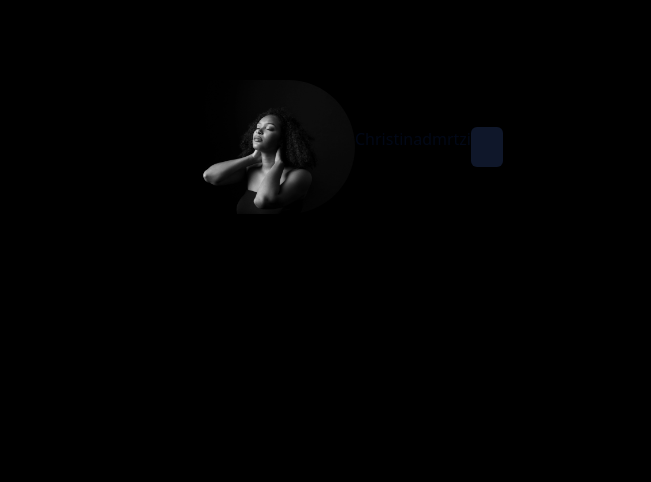
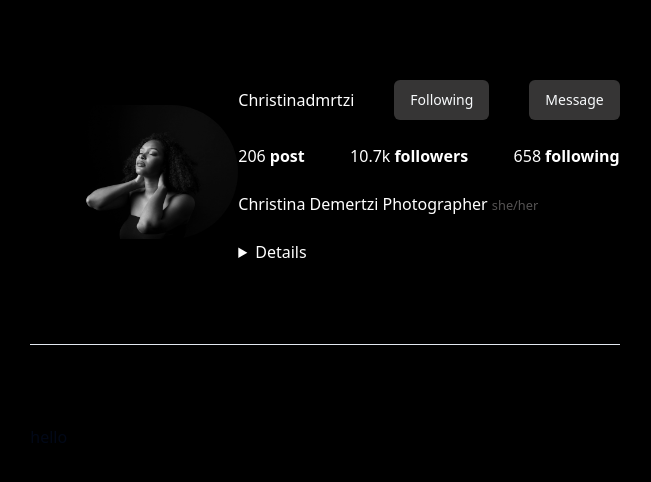
Before and after one commit to git-create-devben/creator-website-0.01, a React (Vite) app: page /Gallery in a window 1280 px wide. Shown: the top 482 px of the page, without its empty margins (315-966 px from the left). Built offline with nearby package versions, Linux system fonts and the light colour scheme.

Commit message:
install axios

```diff
--- a/package.json
+++ b/package.json
@@ -43,6 +43,7 @@
     "@radix-ui/react-toggle": "^1.0.3",
     "@radix-ui/react-toggle-group": "^1.0.4",
     "@radix-ui/react-tooltip": "^1.0.7",
+    "axios": "^1.6.2",
     "bootstrap": "^5.3.2",
     "class-variance-authority": "^0.7.0",
     "clsx": "^2.0.0",
--- a/src/gallery/gallery.tsx
+++ b/src/gallery/gallery.tsx
@@ -1,24 +1,52 @@
-import { Button } from "@/components/ui/button"
-import img from "../assets/bg.png"
+import { Button } from "@/components/ui/button";
+import img from "../assets/bg.png";
 const gallery = () => {
   return (
+    // parent div
     <main className="p-20 flex justify-center h-[100vh] w-full">
+      {/* first child div */}
       <div className="flex flex-col gap-20">
+        {/* header div */}
         <div className="flex flex-row items-center justify-center">
-              <img src={img} alt=""  className="rounded-full w-52 "/>
-                <div className="flex flex-col gap-20px">
-                 <div className="flex flex-row">
-                  <h2>Christinadmrtzi</h2>
-                   <Button></Button>
+          {/* header image */}
+          <img src={img} alt="" className="rounded-full w-52 " />
+          <div className="flex flex-col gap-6">
+            <div className="flex flex-row gap-10 items-center ">
+              <h2 className="text-white">Christinadmrtzi</h2>
+              <Button className="bg-[#5a58589a]">Following</Button>
+              <Button className="bg-[#5a58589a]">Message</Button>
+            </div>
+            <div className="flex justify-between text-white">
+              <span>
+                206<b className="ml-1">post</b>
+              </span>
+              <span>
+                10.7k<b className="ml-1">followers</b>
+              </span>
+              <span>
+                658<b className="ml-1">following</b>
+              </span>
+            </div>
+            <div className="flex flex-col gap-6">
+              <p className="text-white">
+                Christina Demertzi Photographer{" "}
+                <small className="text-[#5a5858f1]">she/her</small>
+              </p>
+              <details className="text-white">
+                <small className="text-[#5a5858f1]">Photographer </small> <br/>
+                probably traveling or taking pictures yes, i do weddings
+                <pre>@demertziphotography</pre>
+              </details>
             </div>
           </div>
         </div>
+        <hr/>
         <div>
-
+            <h1>hello</h1>
         </div>
       </div>
     </main>
-  )
-}
+  );
+};
 
-export default gallery
+export default gallery;
```
Also changed, not shown: 1 other file (tests, documents, lock files or other folders). Lines whose indentation alone changed are shown as unchanged.
